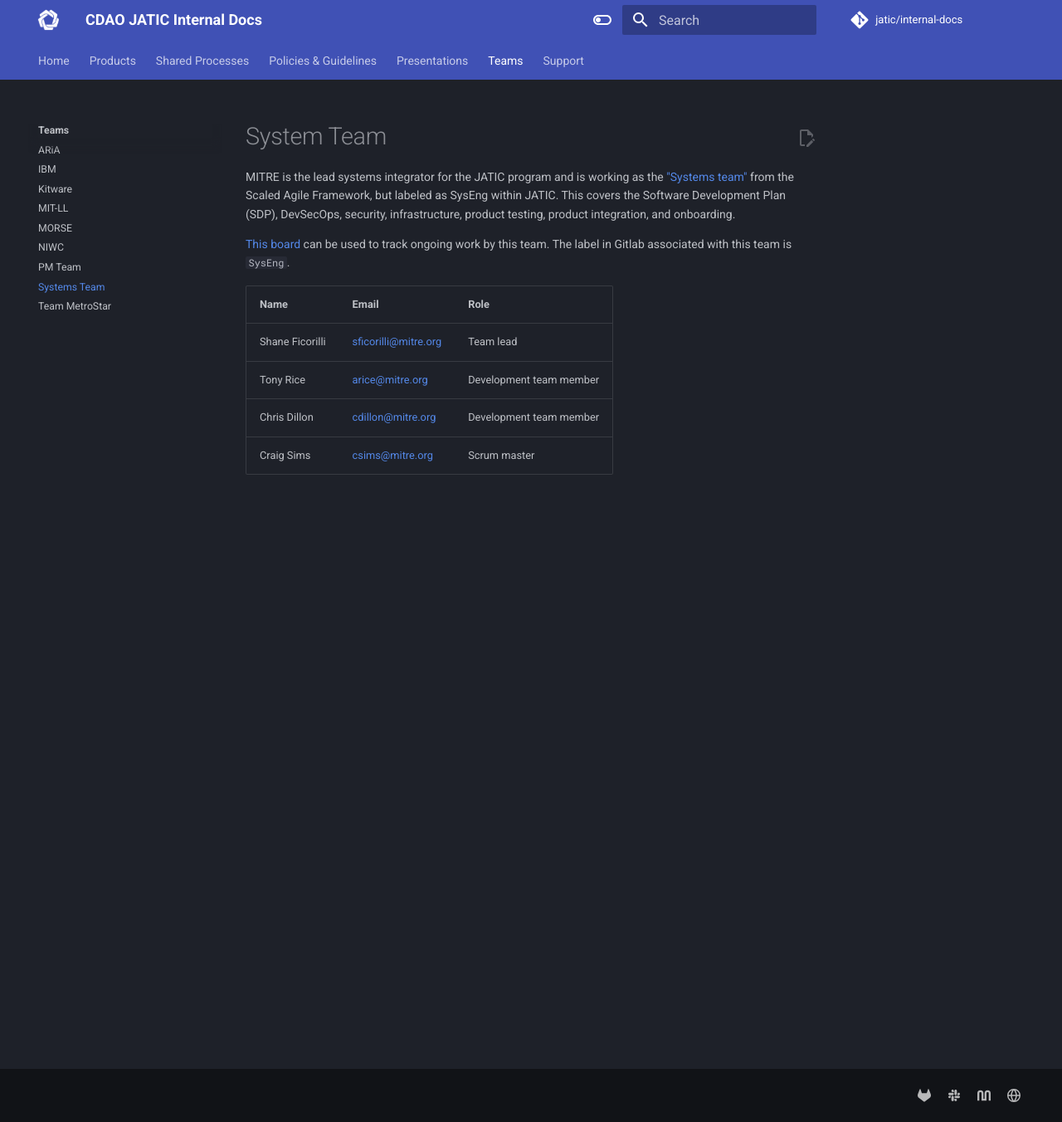
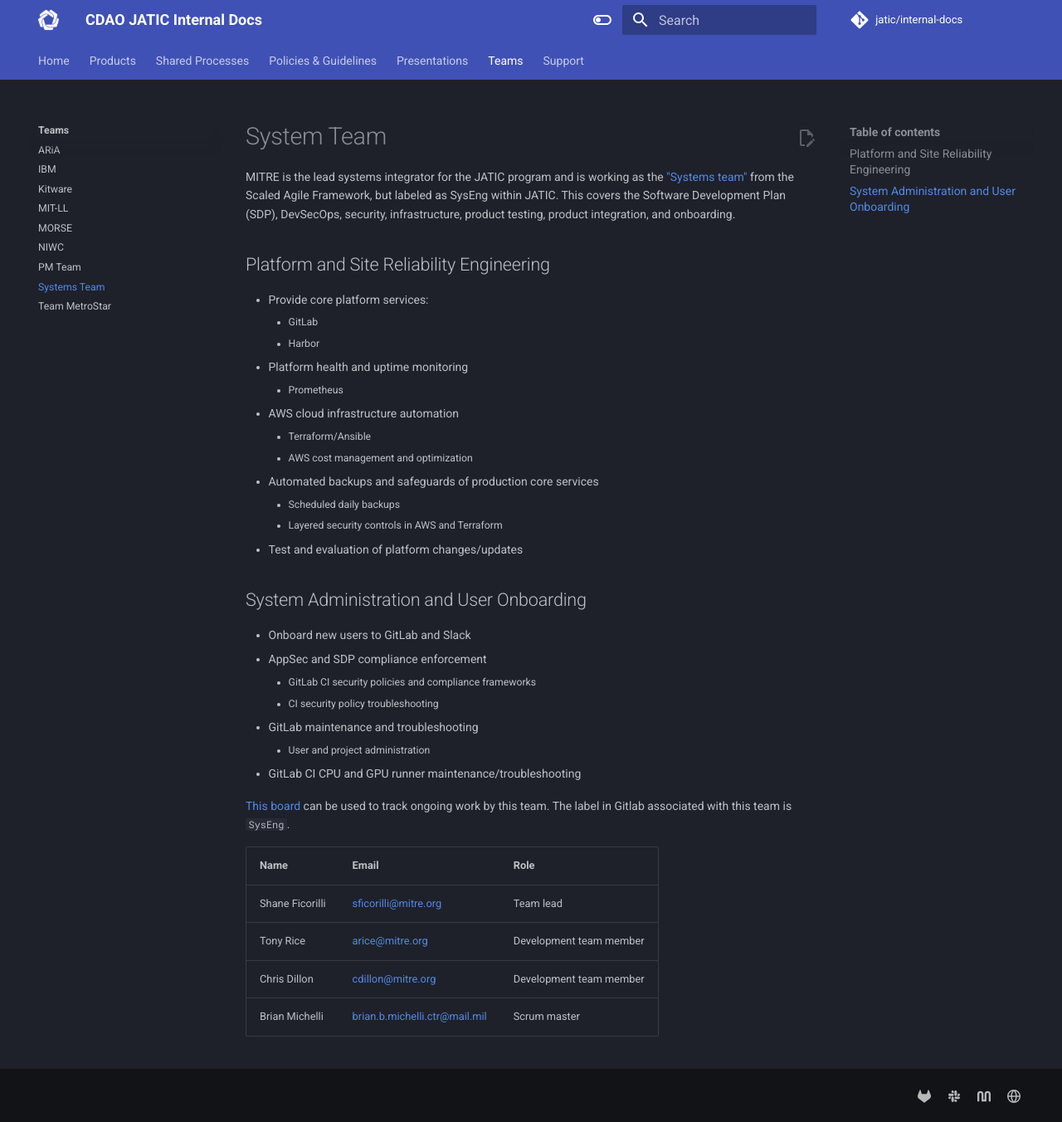
Before and after one commit to zheng0xd/JATIC-internal-docs, an MkDocs documentation site: the page built from docs/teams/systems.md, in a window 1280 px wide and 1352 px high. Shown: the whole window at 83% size. Built offline with MkDocs 1.6.1 and Material for MkDocs 9.7.7, drawn with Linux system fonts in a browser that asks for light colours.

Commit message:
Update systems.md to include detailed, day-to-day responsibilities for SysEng and also added Brian as the official new Scrum master.

```diff
--- a/docs/teams/systems.md
+++ b/docs/teams/systems.md
@@ -1,6 +1,31 @@
 # System Team
 
 MITRE is the lead systems integrator for the JATIC program and is working as the ["Systems team"](https://scaledagileframework.com/system-team/) from the Scaled Agile Framework, but labeled as SysEng within JATIC. This covers the Software Development Plan (SDP), DevSecOps, security, infrastructure, product testing, product integration, and onboarding.
+
+## Platform and Site Reliability Engineering
+
+- Provide core platform services:
+    - GitLab
+    - Harbor
+- Platform health and uptime monitoring
+    - Prometheus
+- AWS cloud infrastructure automation
+    - Terraform/Ansible
+    - AWS cost management and optimization
+- Automated backups and safeguards of production core services
+    - Scheduled daily backups
+    - Layered security controls in AWS and Terraform
+- Test and evaluation of platform changes/updates
+
+## System Administration and User Onboarding
+
+- Onboard new users to GitLab and Slack
+- AppSec and SDP compliance enforcement
+    - GitLab CI security policies and compliance frameworks
+    - CI security policy troubleshooting
+- GitLab maintenance and troubleshooting
+    - User and project administration
+- GitLab CI CPU and GPU runner maintenance/troubleshooting
 
 [This board](https://gitlab.jatic.net/groups/jatic/-/boards/51?label_name[]=SysEng) can be used to track ongoing work by this team. The label in Gitlab associated with this team is `SysEng`.
 
@@ -9,4 +34,4 @@
 | Shane Ficorilli | <sficorilli@mitre.org> | Team lead |
 | Tony Rice | <arice@mitre.org> | Development team member |
 | Chris Dillon | <cdillon@mitre.org> | Development team member |
-| Craig Sims | <csims@mitre.org> | Scrum master |
+| Brian Michelli | <brian.b.michelli.ctr@mail.mil> | Scrum master |
```
